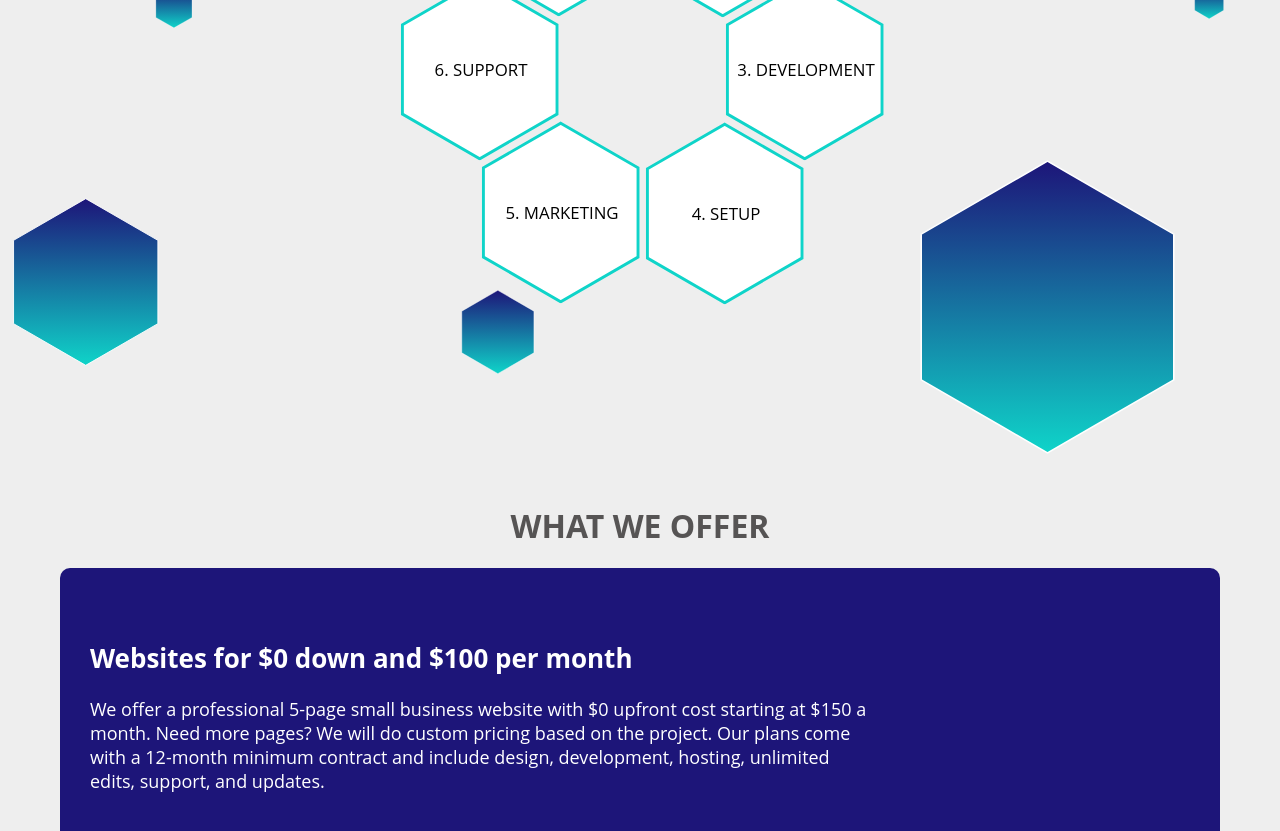
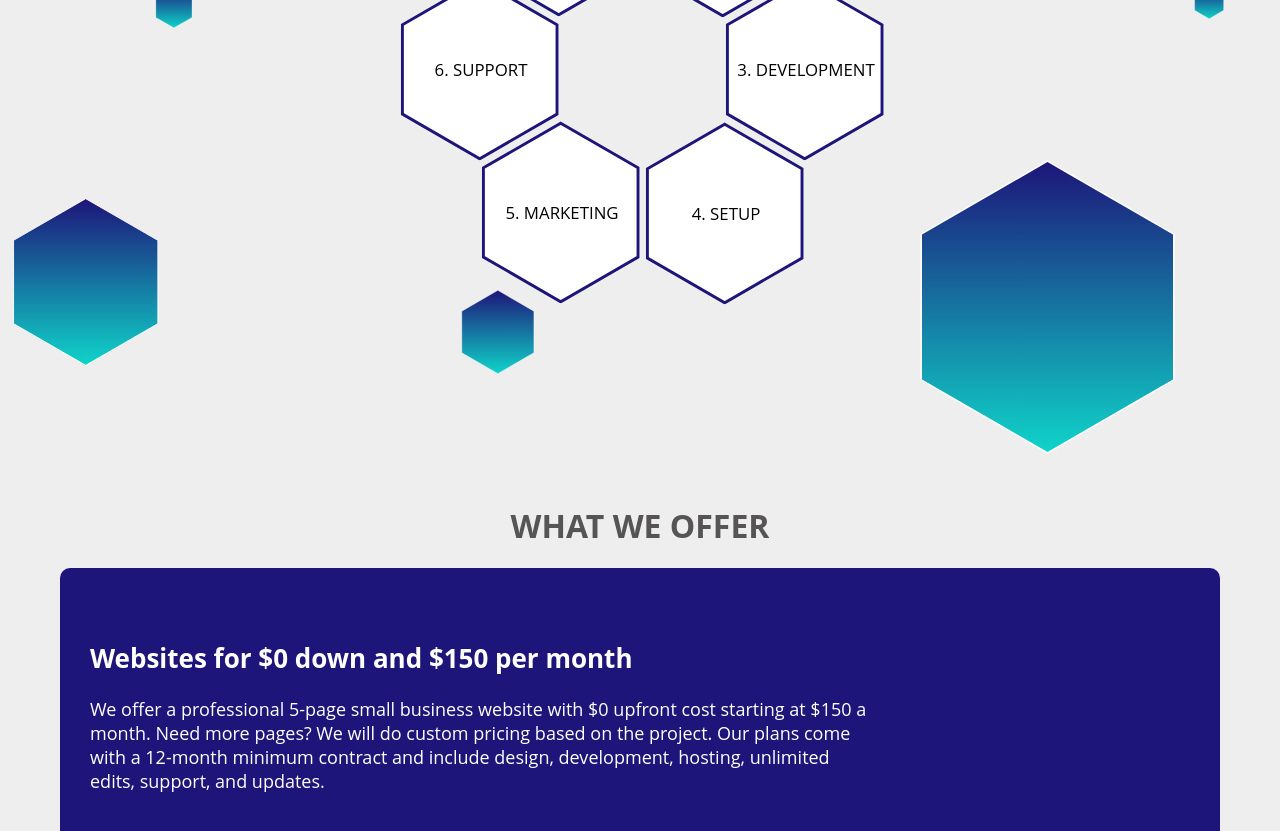
Before and after one commit to sambeckett303/beckettsoftwaresolutions, a Nuxt app: page / in a window 1280 px wide. Shown: the part 1860-2691 px from the top of the page. Built offline with nearby package versions, Linux system fonts and the light colour scheme.

Commit message:
Fixed remaining monthly price and changed hex border color

```diff
--- a/components/BorderHex.vue
+++ b/components/BorderHex.vue
@@ -7,7 +7,7 @@ const transformVal = ref(`rotate(90 90 90) translate(${translateNum}, ${translat
 <template>
     <div>
         <svg version="1.1" xmlns="http://www.w3.org/2000/svg" xmlns:xlink="http://www.w3.org/1999/xlink" viewBox="-35.48 -35.48 264.71 264.71" xml:space="preserve">
-            <g fill="#FFF" stroke="var(--secondary-color)" stroke-width="3" :transform="transformVal">
+            <g fill="#FFF" stroke="var(--primary-color)" stroke-width="3" :transform="transformVal">
                 <path d="M 0,92.375 l 46.188 -80 h 92.378 l 46.185,80 l -46.185,80 H 46.188 L 0,92.375 z"></path>
             </g>
         </svg>
--- a/components/Offerings.vue
+++ b/components/Offerings.vue
@@ -4,7 +4,7 @@
        <div id="offeringsBg">
             <div id="offeringsGrid">
                 <div class="whiteText">
-                    <h2 style="font-size: 26px;" class="whiteText">Websites for $0 down and $100 per month</h2>
+                    <h2 style="font-size: 26px;" class="whiteText">Websites for $0 down and $150 per month</h2>
                     <div style="font-size: 18px;">
                         We offer a professional 5-page small business website with $0 upfront cost starting at $150 a month. Need more pages? We will do custom pricing based on the project. Our plans come with a 12-month minimum contract and include design, development, hosting, unlimited edits, support, and updates.
                     </div>
--- a/components/services.vue
+++ b/components/services.vue
@@ -696,8 +696,8 @@
 		}
 		#backContainer .text
 		{
-			top: 39px;
-			left: 24px;
+			top: 44px;
+    		left: 29px;
 			font-size: 15px;
 		}
 	}
```
